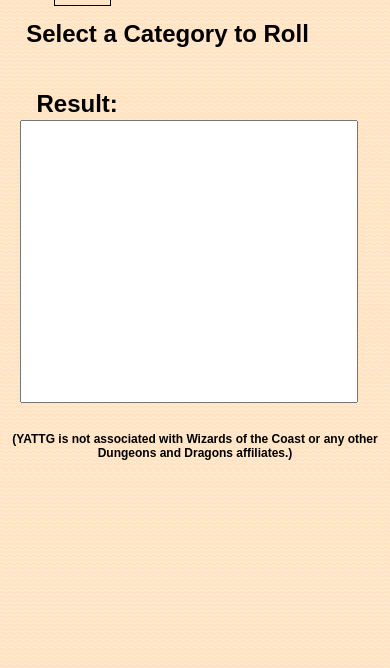
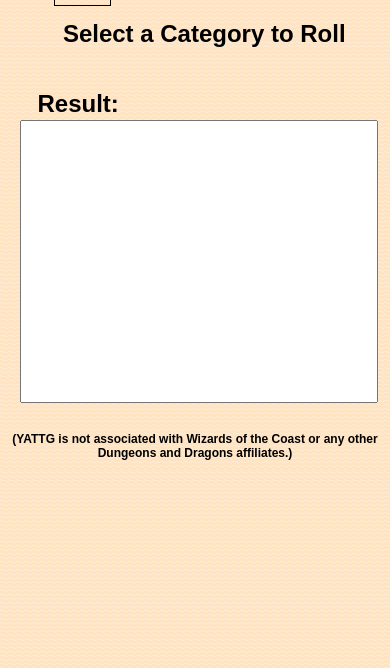
Before and after one commit to mzak2/YATTG-Generator-Website, a Flask app: template app/templates/index.html in a window 390 px wide. Shown: the part 176-844 px from the top of the page. Run offline with Flask 3, Linux system fonts and the light colour scheme; the template is opened without the code that fills it, so the values that code supplies are empty; some libraries are stand-ins or nearby versions.

Commit message:
Change fix some css centering

```diff
--- a/app/static/css/styles.css
+++ b/app/static/css/styles.css
@@ -39,6 +39,7 @@
     color: White;
     border: none;
     border-radius: 3px;
+    width: 75%;
 }
 
 .category-button {
@@ -112,14 +113,13 @@
 }
 
 .aside-1 {
-    flex: 1;
+    flex: 0 0 20%;
     padding: 10px;
     text-align: left;
 }
 
 .aside-2 {
-    flex: 1;
-    flex-direction: reverse-column;
+    flex: 0 0 20%;
     padding: 10px;
 }
 
@@ -130,7 +130,6 @@
     flex-direction: column;
     justify-content: flex-start;
     /*position: relative;*/
-    max-width: 1000px;
 }
 
 /*------------------------------CATEGORIES---------------------*/
@@ -162,12 +161,10 @@
 /*--------------------------RESULTS---------------------*/
 #result-container {
     width: 80%;
-    max-width: 1000px;
 }
 
 #result-json {
     width: 100%;
-    max-width: 1000px;
     height: 275px;
     font-size: 16px;
     padding: 10px;
@@ -231,6 +228,8 @@
 
 /*--------------------------FOOTER--------------------------*/
 .footer {
+    display: flex;
+    flex-direction: column;
     font-weight: bold;
     font-size: 24px;
     text-align: center;
@@ -249,6 +248,7 @@
         max-width: 300px;
     }
 
+
     .aside-2, #result-df {
         display: none;
     }
@@ -266,19 +266,28 @@
     }
 
     .main {
-        order: 1;
-        max-width: 500px;
+
     }
 
     #result-container {
         margin-top: 0px;
-        width: 100%;
-        max-width: 500px;
+        width: 90%;
     }
 }
 
 /*------------------------PHONE SCREEN SIZES----------------------*/
 @media (max-width: 800px) {
+    h6 {
+        text-align: center;
+        padding: 2px;
+        margin-bottom: 5px;
+        font-size: 14px;
+    }
+
+    ul {
+      padding-left: 0%;
+    }
+
     .content {
         flex-direction: column;
         justify-content: center;
@@ -288,22 +297,17 @@
         text-align: center;
         justify-content: center;
         padding: 0px;
+        max-width: 100%;
     }
 
     .aside-2 {
         display: none;
     }
 
-    h6 {
-        text-align: center;
-        padding: 2px;
-        margin-bottom: 5px;
-        font-size: 14px;
-    }
-
     .main {
         justify-content: center;
-        margin-right: 3%;
+        /*only seems to work properly on test browser*/
+        /*margin-right: 3%;*/
     }
 
     .footer {
@@ -357,7 +361,6 @@
     #result-container {
         margin-top: 0px;
         width: 100%;
-        max-width: 330px;
     }
 
     #result-json {
--- a/app/templates/index.html
+++ b/app/templates/index.html
@@ -100,7 +100,7 @@
     </div>
 
     <div class="footer">
-        (YATTG is not associated with Wizards of the Coast or any other Dungeons and Dragons affiliates.)
+        <span style="margin-top: auto;">(YATTG is not associated with Wizards of the Coast or any other Dungeons and Dragons affiliates.)</span>
     </div>
 
     <script>
```
